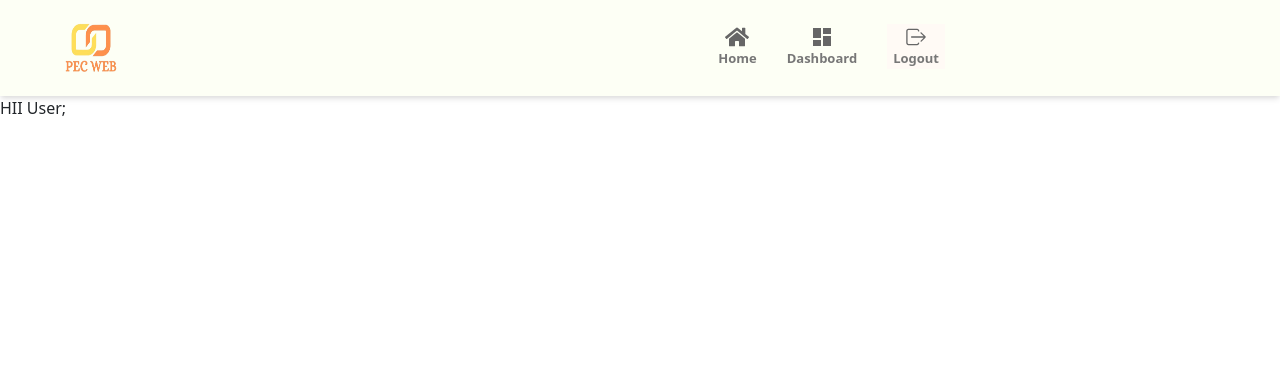
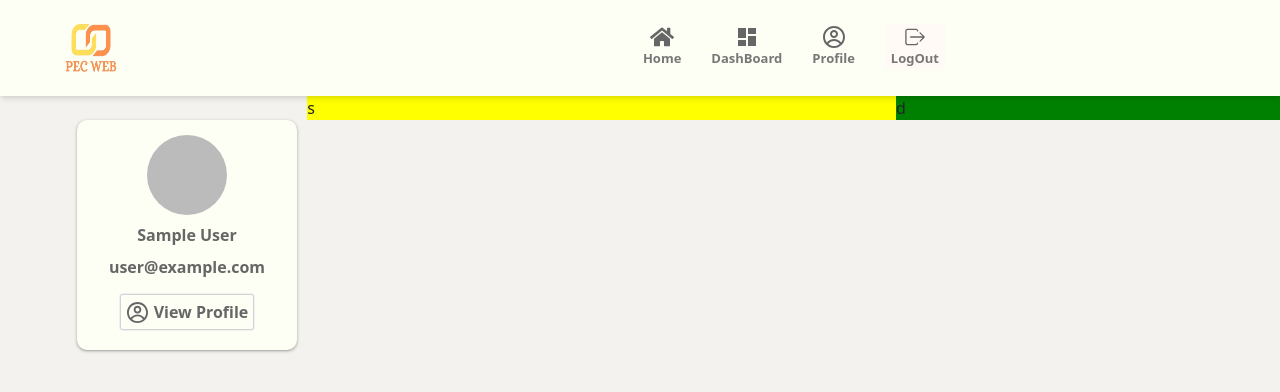
Before and after one commit to Himanshu0-1-0/PEC_WEB, a React (Create React App) app: page /dashboard in a window 1280 px wide. Shown: the top 392 px of the page. Built offline with nearby package versions, Linux system fonts and the light colour scheme; no server answers; sample sign-in values are in the browser's storage.

Commit message:
Completed Profile Section in Dashboard

```diff
--- /dev/null
+++ b/src/Components/Dashboard/Dashboard.css
@@ -0,0 +1,20 @@
+.dash-cont{
+    min-height: 88vh;
+    background-color: #f4f2ee;
+    display: flex;
+    align-items: flex-start;
+}
+.dash-prof{
+    /* background-color: white; */
+    flex:0.24;
+    /* flex-direction: column; */
+
+}
+.post-cont{
+    background-color: yellow;
+    flex:0.46;
+}
+.choose-depar{
+    background-color: green;
+    flex: 0.3;
+}
--- a/src/Components/Dashboard/Dashboard.js
+++ b/src/Components/Dashboard/Dashboard.js
@@ -1,9 +1,23 @@
-import React from 'react'
+import './Dashboard.css'
+import ProfileSection from './ProfileSection/ProfileSection'
 
 export default function Dashboard() {
   return (
-    <div>
-      HII User;
+    <div className='dash-cont'>
+      <div className="dash-prof">
+        <ProfileSection/>
+      </div>
+      <div className="post-cont">
+        <div className="make-post">
+          s
+        </div>
+        <div className="posts">
+
+        </div>
+      </div>
+      <div className="choose-depar">
+        d
+      </div>
     </div>
   )
 }
--- /dev/null
+++ b/src/Components/Dashboard/ProfileSection/ProfileSection.css
@@ -0,0 +1,51 @@
+.prof-co{
+    margin:3vh 10px;
+    margin-left: 6vw;
+    display: flex;
+    flex-direction: column;
+    align-items: center;
+    /* justify-content: center; */
+    background-color: #fdfff5;
+    border-radius: 10px;
+    box-shadow: rgba(60, 64, 67, 0.3) 0px 1px 2px 0px, rgba(60, 64, 67, 0.15) 0px 1px 3px 1px;
+}
+.pro-photo img{
+/* background-color: violet; */
+border-radius: 50%;
+margin-top: 15px;
+width: 80px;
+height: 80px;
+}
+.pro-name{
+/* background-color: blue; */
+display: flex;
+flex-direction: column;
+align-items: center;
+}
+.propro{
+    margin-top: 8px;
+    font-weight: 600;
+    color: #666;
+}
+.visitprof{
+    margin-bottom: 20px;
+    margin-top: 15px;
+    box-shadow: rgba(0, 0, 0, 0.05) 0px 0px 0px 1px, rgb(209, 213, 219) 0px 0px 0px 1px inset;
+    padding:6px;
+    border-radius: 3px;
+}
+.cc{
+    display: flex;
+    align-items: center;
+    justify-content: center;
+    text-decoration: none;
+    color: #666;
+}
+.abc{
+    width: 23px;
+    height: 23px;
+}
+.viv{
+ margin-left: 5px;
+ font-weight: 600;
+}
--- /dev/null
+++ b/src/Components/Dashboard/ProfileSection/ProfileSection.js
@@ -0,0 +1,25 @@
+import "./ProfileSection.css"
+import { useAuth } from "../../../context/AuthContext";
+import { Link } from "react-router-dom";
+import { CgProfile } from "react-icons/cg";
+
+export default function ProfileSection() {
+    const {currentUser} = useAuth();
+  return (
+    <div className="prof-co ">
+      <div className="pro-photo">
+        <img src={currentUser.photoURL} alt="Image..." />
+      </div>
+      <div className="pro-name">
+        <div className="propro">{currentUser.displayName}</div>
+        <div className="propro">{currentUser.email}</div>
+      </div>
+      <div className="visitprof">
+        <Link to="/profile" className="cc">
+            <CgProfile className="abc"/>
+            <div className="viv">View Profile</div>
+        </Link>
+      </div>
+    </div>
+  )
+}
--- a/src/Components/Navbar/Navbar.js
+++ b/src/Components/Navbar/Navbar.js
@@ -5,6 +5,7 @@ import { FaHome } from "react-icons/fa";
 import { MdDashboard } from "react-icons/md";
 import { IoIosLogIn } from "react-icons/io";
 import { IoIosLogOut } from "react-icons/io";
+import { CgProfile } from "react-icons/cg";
 import "./Navbar.css";
 
 const Navbar = () => {
@@ -41,15 +42,23 @@ const Navbar = () => {
                 <Link to="/dashboard" className="navico ss">
                   <MdDashboard className="nav-pho" />
                   <div className="ss">
-                    Dashboard
+                    DashBoard
                   </div>
                 </Link>
               </li>
               <li className="nav-li">
+            <Link to="/profile" className="navico ss">
+              <CgProfile className="nav-pho" />
+              <div className="ss">
+                Profile
+              </div>
+            </Link>
+          </li>
+              <li className="nav-li">
                 <button onClick={handleLogout}  className="navico nav-log">
                   <IoIosLogOut className="nav-pho" />
                   <div className="">
-                    Logout
+                    LogOut
                   </div>
                 </button>
               </li>
@@ -59,7 +68,7 @@ const Navbar = () => {
               <Link to="/login" className="navico ss">
                 <IoIosLogIn className="nav-pho" />
                 <div className="ss">
-                  Login
+                  LogIn
                 </div>
               </Link>
             </li>
--- a/src/Components/Signin/Signin.js
+++ b/src/Components/Signin/Signin.js
@@ -31,7 +31,9 @@ const Login = () => {
       <div>
         <h2>Login with Google</h2>
         {currentUser ? (
-          <p>Welcome, {currentUser.displayName}</p>
+          // <p>Welcome, {currentUser.displayName}</p>
+          <img src={currentUser.photoURL} alt="img" />
+          // <p>{currentUser.photoURL}</p>
         ) : (
           <button onClick={handleGoogleLogin}>Login with Google</button>
         )}
```
